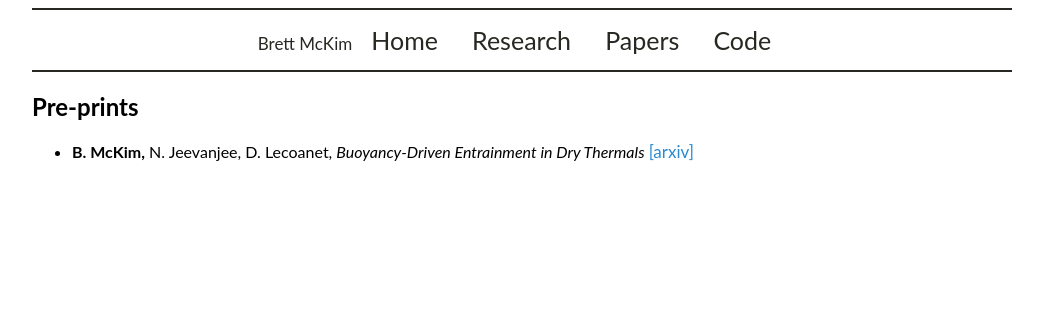
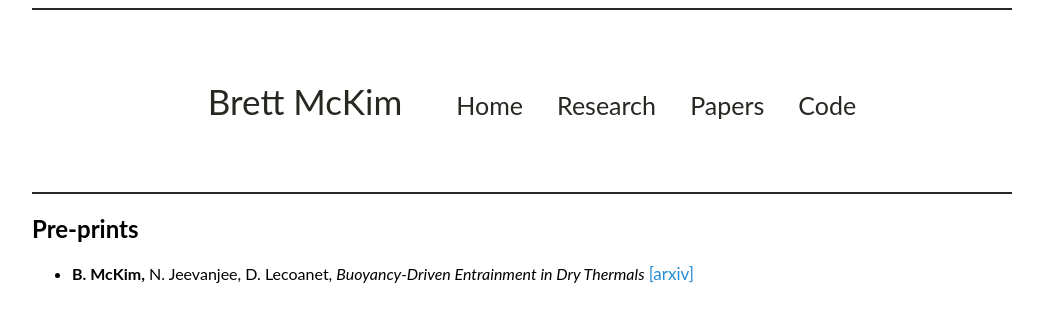
Before and after one commit to mckimb/mckimb.github.io, a Jekyll site: the page built from papers/index.html, in a window 1280 px wide. Shown: the top 322 px of the page, without its empty margins (118-1161 px from the left). Built offline with Jekyll 4.4.1, drawn with Linux system fonts in a browser that asks for light colours.

Commit message:
Update main.css

```diff
--- a/css/main.css
+++ b/css/main.css
@@ -109,7 +109,11 @@ nav ul li, footer ul li {
     display:inline;
 }
 .topnav p{
-    display:inline;
+    display:inline-block;
+    padding: 35px;
+    font-size: 35px;
+    text-align: center;
+
 }
 .topnav a {
   display:inline-block;
```
